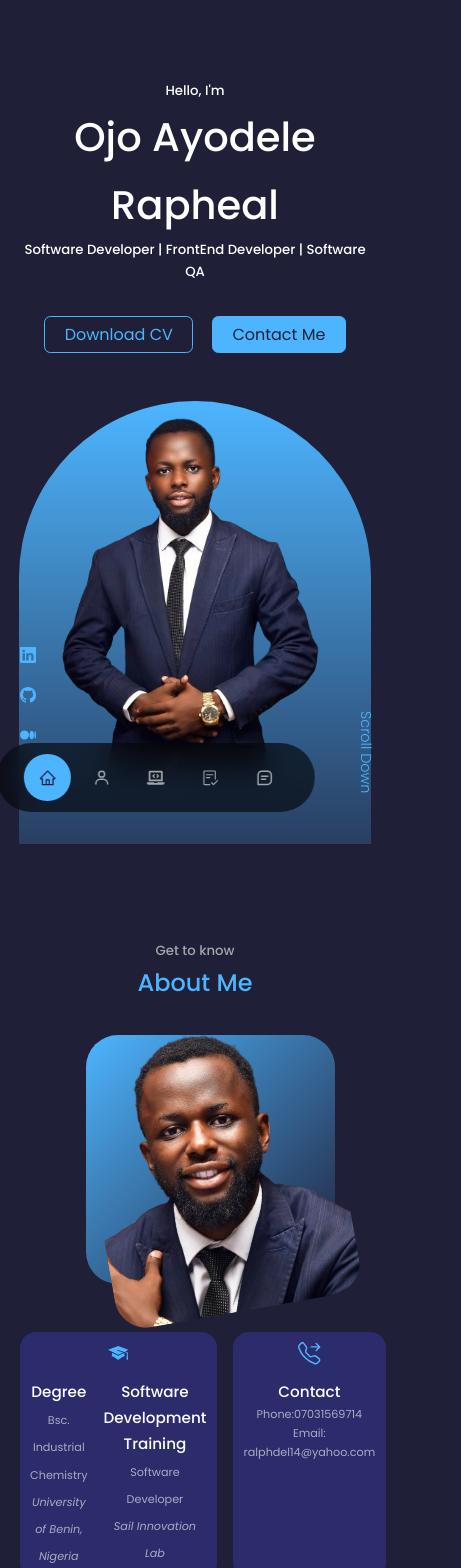
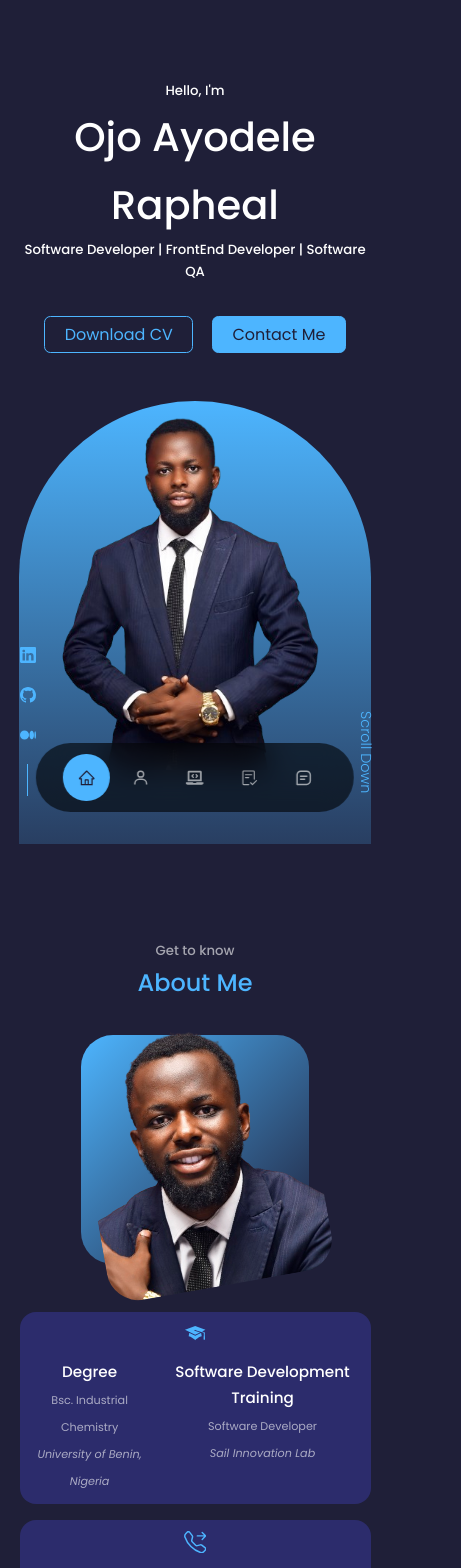
Before and after one commit to ralphdel/newporfolio, a React (Vite) app: page / in a window 390 px wide. Shown: the top 1568 px of the page, 461 px wide, since content can reach past the window. Built offline with nearby package versions, Linux system fonts and the light colour scheme.

Commit message:
media queries updated

```diff
--- a/src/Components/About/About.css
+++ b/src/Components/About/About.css
@@ -105,8 +105,8 @@
     width:65%;
     margin: 0 auto 3rem;
   }
-  .about_card{
-    grid-template-columns:  1fr 1fr;
+  .about_cards{
+    grid-template-columns:  1fr ;
     gap: 1rem
   }
   .about_content{
--- a/src/Components/Experience/Experience.css
+++ b/src/Components/Experience/Experience.css
@@ -2,7 +2,10 @@
   display: grid;
   grid-template-columns: 1fr 1fr ;
   gap: 2rem;
+
 }
+
+
 
 .experience_container>div{
   background: var(--color-bg-variant);
@@ -43,14 +46,21 @@ cursor: default;
 @media screen  and (max-width:1024px){
   .experience_container{
     grid-template-columns: 1fr;
+
   }
+
 
   .experience_container>div{
     width: 80%;
     padding: 2rem;
-    margin:  0 auto;
+
   }
   .experience_content{
-    padding: 1rem;
+    padding: 0.5rem;
+  }
+
+  .experience_detail{
+    display: flex;
+    gap: .5rem;
   }
 }
--- a/src/Components/Home/Home.css
+++ b/src/Components/Home/Home.css
@@ -55,6 +55,7 @@ header{
  /***Scroll*/
 
  .scroll_down{
+  display: flex;
   position: absolute;
   right: -2.3rem;
   bottom: 5rem;
@@ -75,7 +76,7 @@ header{
    header{
      height: 100vh;
    }
-   .home_social, .scroll_dowm{
+   .home_social, .scroll_down{
     display: none;
    }
 
--- a/src/Components/Navbar/NavBar.css
+++ b/src/Components/Navbar/NavBar.css
@@ -40,6 +40,6 @@ nav a.active{
 @media screen and (max-width:600px) {
   nav{
 gap: 0.5rem;
-left: 40%;
+left: 50%;
   }
 }
```
